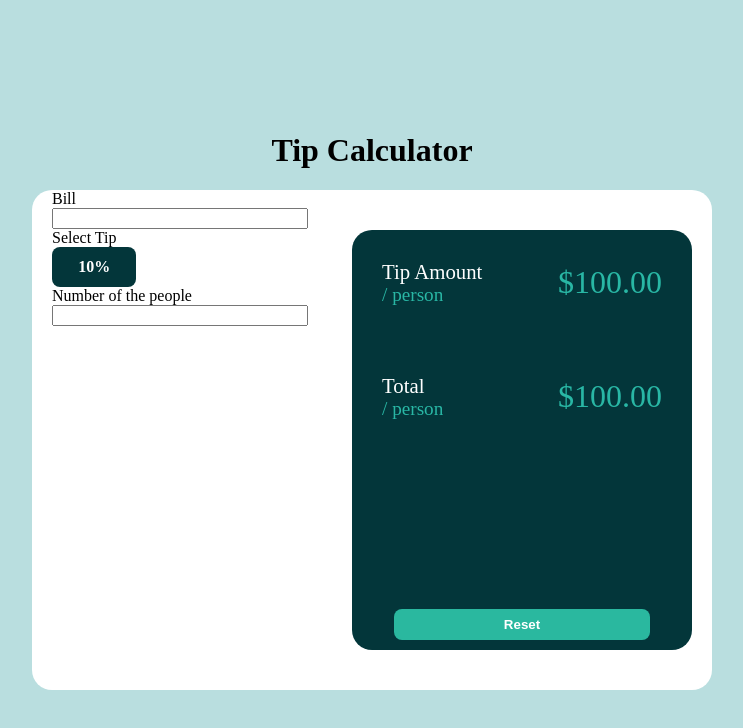
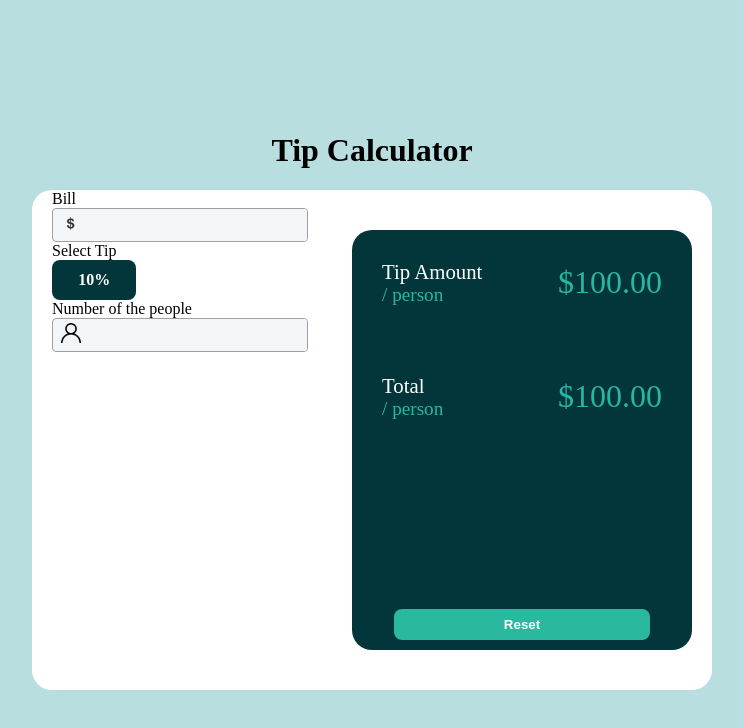
Before and after one commit to daasc/GitActions, a Vue app: page / in a window 1280 px wide. Shown: the top 728 px of the page, without its empty margins (268-1011 px from the left). Built offline with nearby package versions, Linux system fonts and the light colour scheme.

Commit message:
feat: add input

```diff
--- a/src/components/CalculatorContainer.vue
+++ b/src/components/CalculatorContainer.vue
@@ -1,17 +1,29 @@
 <template>
   <div class="container__calculator">
     <label for="bill">Bill</label>
-    <input type="text" id="bill" />
+    <input-component>
+      <template #sufix>
+        <span class="prefix"
+          ><img src="../assets/img/dollar.png" alt=""
+        /></span>
+      </template>
+    </input-component>
     Select Tip
     <box-component :number="10"></box-component>
     <label for="numberPeople">Number of the people</label>
-    <input type="text" id="numberPeople" />
+    <input-component>
+      <template #sufix>
+        <span class="prefix"
+          ><img src="../assets/img/user.png" alt=""
+        /></span> </template
+    ></input-component>
   </div>
 </template>
 <script>
 import BoxComponent from "./BoxComponent.vue";
+import InputComponent from "./InputComponent.vue";
 export default {
-  components: { BoxComponent },
+  components: { BoxComponent, InputComponent },
   name: "CalculatorContainer",
 };
 </script>
@@ -21,4 +33,7 @@ export default {
   flex-direction: column;
   width: 40%;
 }
+.prefix img {
+  width: 20px;
+}
 </style>
--- /dev/null
+++ b/src/components/InputComponent.vue
@@ -0,0 +1,47 @@
+<template>
+  <div class="input-box">
+    <slot name="sufix"></slot>
+    <input type="number" placeholder="" />
+  </div>
+</template>
+<script>
+export default {
+  name: "InputComponent",
+};
+</script>
+<style scoped>
+.input-box {
+  display: flex;
+  align-items: center;
+  max-width: 300px;
+  background-color: var(--color-input);
+  border: 1px solid #a0a0a0;
+  border-radius: 4px;
+  padding-left: 0.5rem;
+  overflow: hidden;
+  font-family: sans-serif;
+}
+
+.input-box .prefix {
+  font-weight: 300;
+  font-size: 14px;
+  color: #999;
+}
+
+.input-box input {
+  flex-grow: 1;
+  font-size: 14px;
+  background: var(--color-input);
+  border: none;
+  outline: none;
+  padding: 0.5rem;
+  text-align: end;
+  font-weight: bold;
+}
+
+.input-box:focus-within {
+  border-color: #777;
+}
+
+
+</style>
```
Also changed, not shown: src/assets/img/dollar.png (added), src/assets/img/user.png (added).
